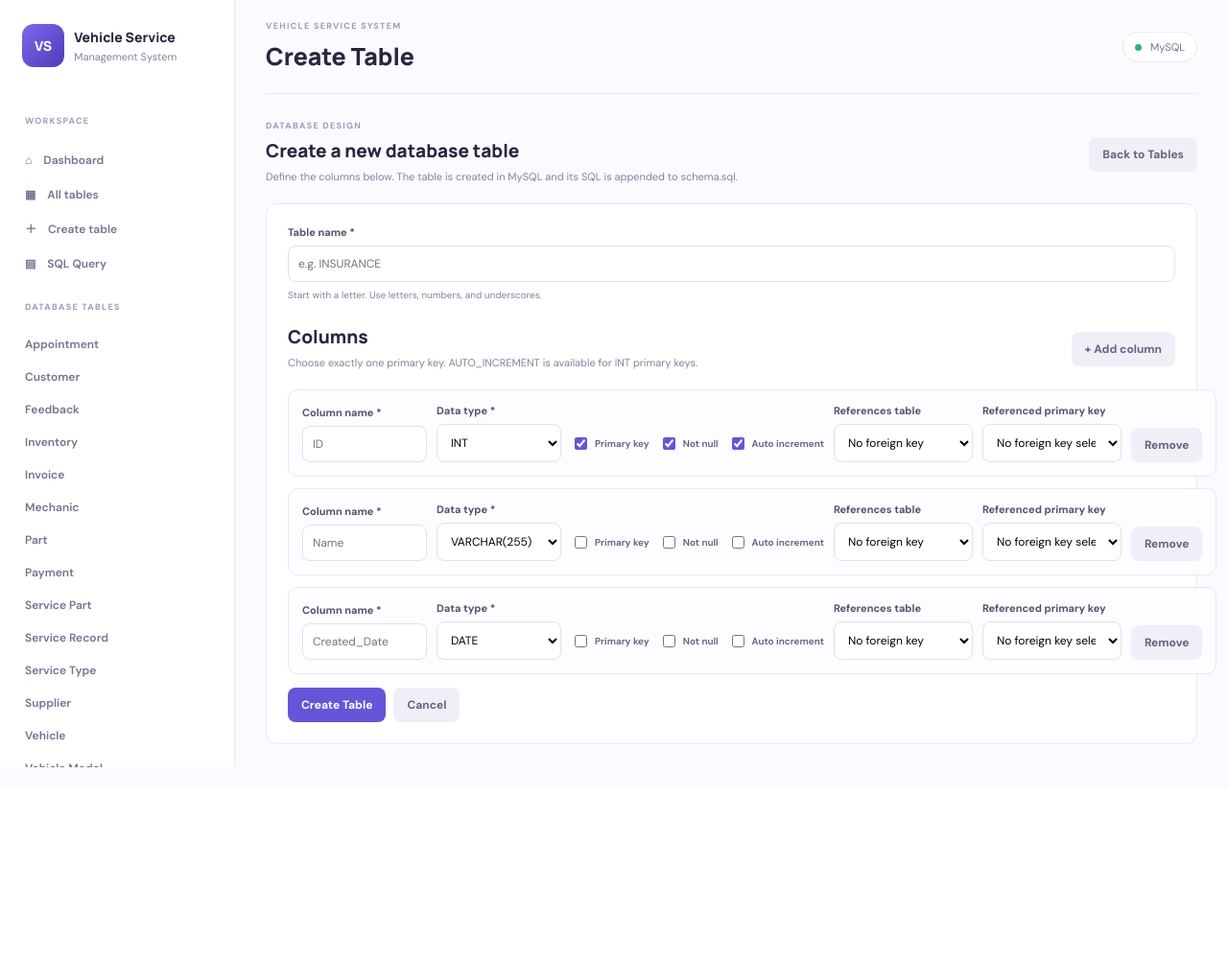
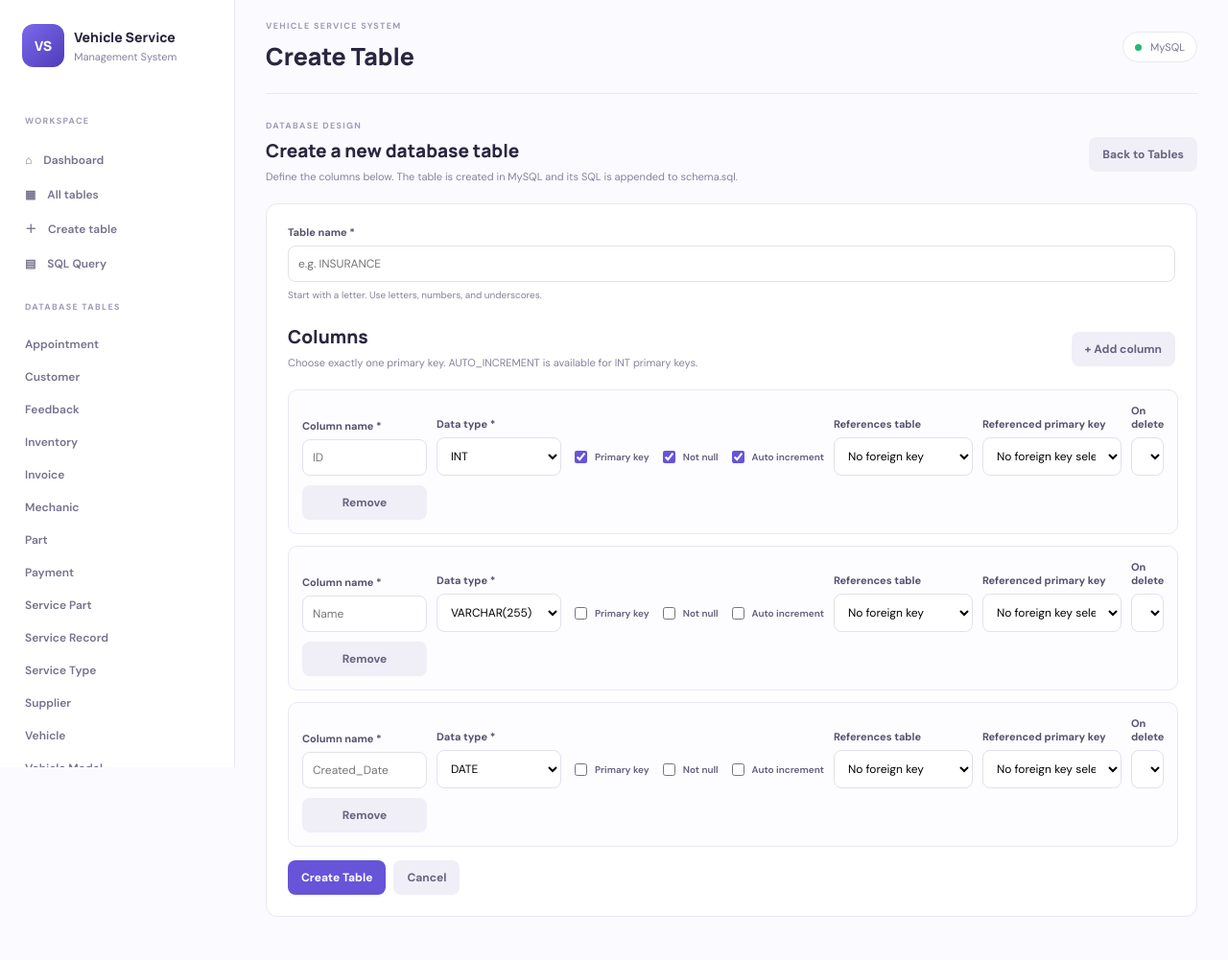
Before and after one commit to SourishHere/dbms---workbench, a Flask app: page /create-table in a window 1280 px wide. Shown: the whole page at 96% size. Before the commit the page ends 800 px from the top, so only its background shows below. Run offline with Flask 3, Linux system fonts and the light colour scheme.

Commit message:
Add foreign-key ON DELETE rule selector

```diff
--- a/templates/create_table.html
+++ b/templates/create_table.html
@@ -67,6 +67,14 @@
           {% endfor %}
         </select>
       </div>
+      <div class="field">
+        <label>On delete</label>
+        <select name="column_fk_action[]">
+          <option value="RESTRICT">RESTRICT (default)</option>
+          <option value="CASCADE">CASCADE</option>
+          <option value="SET NULL">SET NULL</option>
+        </select>
+      </div>
       <button class="button ghost remove-column" type="button" aria-label="Remove column">Remove</button>
     </div>
     {% endfor %}
@@ -119,6 +127,7 @@
       '<label class="create-check"><input type="checkbox" name="column_auto[]"> Auto increment</label>' +
       '<div class="field"><label>References table</label><select name="column_fk_table[]" data-fk-table><option value="">No foreign key</option>' + foreignKeyOptions.map((item) => '<option value="' + item.table + '">' + item.table + '</option>').join("") + '</select></div>' +
       '<div class="field"><label>Referenced primary key</label><select name="column_fk_column[]" data-fk-column><option value="">Select table first</option></select></div>' +
+      '<div class="field"><label>On delete</label><select name="column_fk_action[]"><option value="RESTRICT">RESTRICT (default)</option><option value="CASCADE">CASCADE</option><option value="SET NULL">SET NULL</option></select></div>' +
       '<button class="button ghost remove-column" type="button">Remove</button>';
     list.appendChild(row);
     renumber();
```
